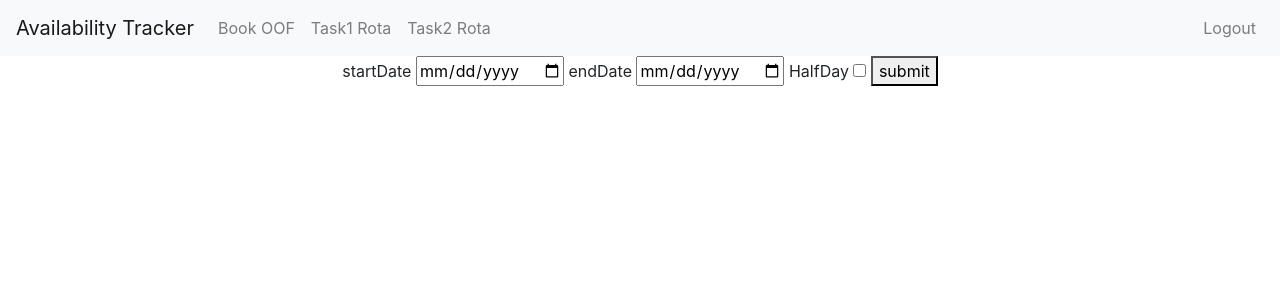
After one commit to alexandrunita/AvailabilityTracker, a Flask app: page /bookOOF in a window 1280 px wide. The commit adds this page. Shown: the top 300 px of the page. Run offline with Flask 2, Linux system fonts and the light colour scheme; a user stored in the database is signed in; some libraries are stand-ins or nearby versions.

Commit message:
initial bookOOF dev
added bookOOF.html
included for to pick start/end date for OOF
included halfday checkbox.
Next steps will include parsing the info in webapp and inserting OOF days in database

```diff
--- a/app.py
+++ b/app.py
@@ -51,10 +51,20 @@ def index():
     for user in users:
         userNames.append(user[1])
 
-    print(userNames)
-
     # return availability template
     return render_template("availability.html", currentDate=currentDate, userNames = userNames)
+
+@app.route("/bookOOF", methods=["GET","POST"])
+@login_required
+def bookOOF():
+    """Book OOF day"""
+
+    # check if POST used
+    if request.method == "POST":
+        return(apology("TODO", 200))
+
+    # if GET is used return form
+    return render_template("bookOOF.html")
 
 
 @app.route("/login", methods=["GET","POST"])
--- a/templates/availability.html
+++ b/templates/availability.html
@@ -6,7 +6,6 @@
 
 {% block main %}
     <p>{{currentDate}}</p>
-    <p>{{userNames}}</p>
     {%for userName in userNames%}
     <table>
         <tr>
--- /dev/null
+++ b/templates/bookOOF.html
@@ -0,0 +1,22 @@
+{% extends "layout.html" %}
+
+{% block title %}
+    Book OOF
+{% endblock %}
+
+{% block main %}
+    {% if not booked %}
+        <form action="/bookOOF" method="post">
+            <label for="startDate">startDate</label>
+            <input id="startDate" name="startDate" type="date" required>
+            <label for="endDate">endDate</label>
+            <input id="endDate" name="endDate" type="date" required>
+            <label for="halfDay">HalfDay</label>
+            <input id="halfDay" name="halfDay" value="True" type="checkbox">
+            <button>submit</button>
+        </form>
+    {% endif %}
+    {% if booked %}
+        <p>You have booked OOF successfully</p>
+    {% endif %}
+{% endblock %}
--- a/templates/layout.html
+++ b/templates/layout.html
@@ -15,7 +15,7 @@
   </head>
   <body>
     <nav class="navbar navbar-expand-lg navbar-light bg-light">
-        <a class="navbar-brand" href="#">Availability Tracker</a>
+        <a class="navbar-brand" href="/">Availability Tracker</a>
         <button class="navbar-toggler" type="button" data-toggle="collapse" data-target="#navbarNav" aria-controls="navbarNav" aria-expanded="false" aria-label="Toggle navigation">
           <span class="navbar-toggler-icon"></span>
         </button>
@@ -23,10 +23,13 @@
             {% if session.user_id %}
                 <ul class="navbar-nav">
                     <li class="nav-item">
-                    <a class="nav-link" href="#">Task1 Rota</a>
+                        <a class="nav-link" href="/bookOOF">Book OOF</a>
                     </li>
                     <li class="nav-item">
-                    <a class="nav-link" href="#">Task2 Rota</a>
+                        <a class="nav-link" href="#">Task1 Rota</a>
+                    </li>
+                    <li class="nav-item">
+                        <a class="nav-link" href="#">Task2 Rota</a>
                     </li>
                 </ul>
                 <ul class="navbar-nav ml-auto">
```
